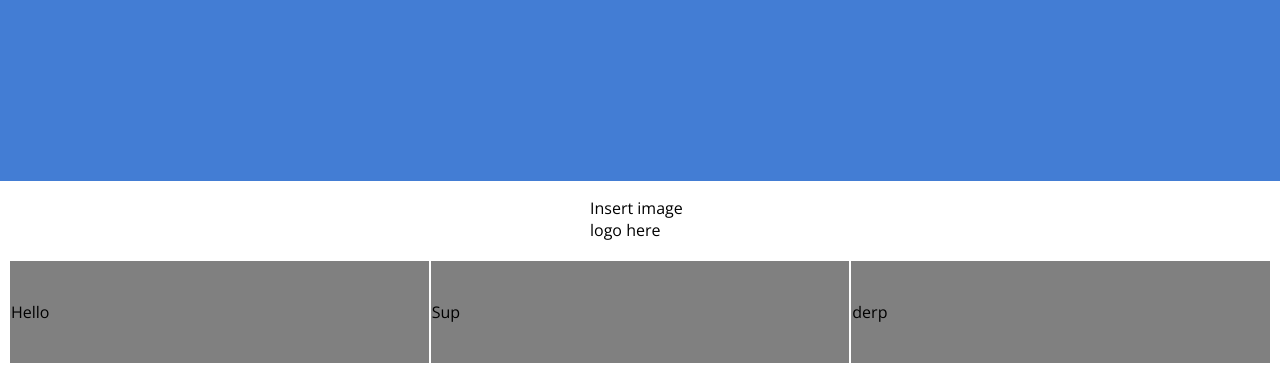
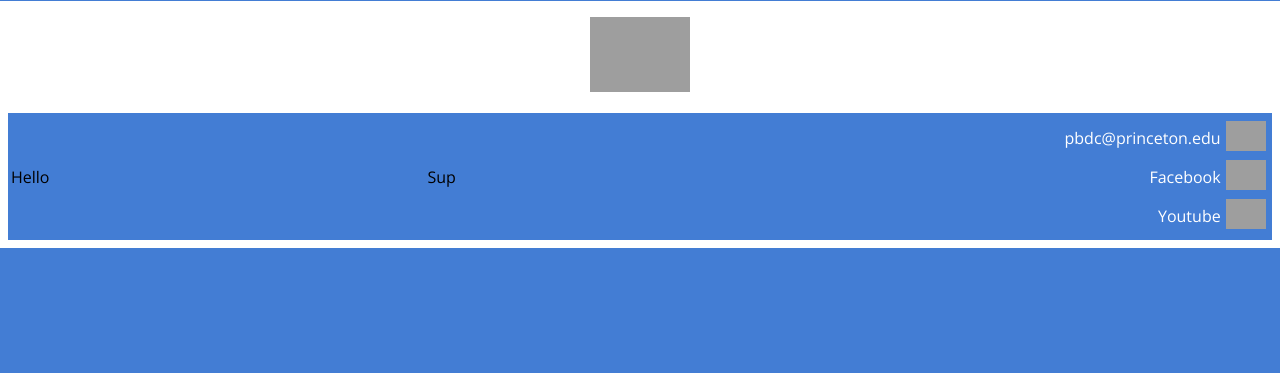
Before and after one commit to katelee168/pb-competition, a PHP site: page /index.html in a window 1280 px wide. Shown: the part 3205-3578 px from the top of the page. After the commit the page ends 3453 px from the top, so only its background shows below. Run offline with PHP 8.4, Linux system fonts and the light colour scheme; some libraries are stand-ins or nearby versions; grey boxes are pictures that could not be loaded.

Commit message:
pre asking neil for help. still working on rules section, some work done on the footer

```diff
--- a/ballroom.css
+++ b/ballroom.css
@@ -15,12 +15,12 @@ h1 {
 }
 
 #circle {
-    width: 70px;
+    /*width: 70px;
     height: 70px;
     padding-left: 10px;
     padding-top: 10px;
-    border-radius: 40px;
-    background-color: white;
+    border-radius: 40px; */
+    background-color: black;
 }
 
 /* Navigation bar */
@@ -184,6 +184,7 @@ li {
 /* Footer tags*/
 #footer-table {
 	width:100%;
+	background-color: #437DD4;
 }
 
 #footer-table-logo {
@@ -193,9 +194,20 @@ li {
 
 .footer-table-td {
 	width:33%;
-	background-color: grey;
 	float:center;
 	height: 100px;
+}
+
+#footer-table-right {
+	text-align: right;
+	width:50%;
+	margin-left: 50%;
+
+	color: white;
+}
+
+#footer-table img {
+	height:30px;
 }
 
 /* Common fields to registration and login*/
@@ -301,22 +313,23 @@ span {
 }
 /* http://colorschemedesigner.com/csd-3.5/#0n31Ow0w0w0w0*/
 
-/* Rules from generator */
+/* Rules */
 ul#tabs {
         list-style-type: none;
-        /*width: 50%;*/
-		margin-left: 25%;
+        /*width: 50%;
+		margin-left: 25%;*/
 		margin-bottom: 6px;
       }
       ul#tabs li {
         display: inline;
       }
       ul#tabs li a {
+      	display:inline;
         font-size: 110%;
         color: white;
         background-color: #263e6e;
-        padding: 0.3em 1em;
-        margin: 0 -0.39em 0 0;
+        /*padding: 0.3em 1em;
+        margin: 0 -0.39em 0 0;*/
         text-decoration: none;
       }
       ul#tabs li a:hover {
@@ -327,14 +340,14 @@ ul#tabs {
         color: white;
         background-color: #437DD4;
         font-weight: normal;
-        padding: 0.3em 1em 0.38em 1em;
+        /*padding: 0.3em 1em 0.38em 1em;*/
       }
       div.tabContent {
       	width: 50%;
         color: grey;
         background-color: white;
 
-        border-radius: 	5px;
+        border-radius: 5px;
         padding: 1em;
         margin-left: 25%;
       }
--- a/index.html
+++ b/index.html
@@ -84,11 +84,12 @@
     <body onload="init()">
     	<div id="menu">
     		<ul>
-    			<li><a class="nav" href="index.html">Princeton Competition</a></li>
-	    		<li><a class="nav" href="http://www.o2cm.com/forms/entry.asp?event=pbd">REGISTER</a></li>
+    			<li><a class="nav" href="#main">Princeton Competition</a></li>
+	    		<li><a class="nav" href="http://www.o2cm.com/forms/entry.asp?event=pbd" target="_blank">REGISTER</a></li>
 	    		<li><a class="nav" href="#sch">SCHEDULE</a></li>
 	    		<li><a class="nav" href="#rules">RULES</a></li>
 	    		<li><a class="nav" href="#directions">DIRECTIONS</a></li>
+          <li><a class="nav" href="#housing">HOUSING</a></li>
 	    		<li><a class="nav" href="http://princeton.edu/~pbdc">PRINCETON TEAM</a></li>
     		</ul>
     	</div>
@@ -108,7 +109,7 @@
                     </tr>
                 </table>
                 <h1>SATURDAY OCTOBER 18 2014</h1>
-                <a href="http://www.o2cm.com/forms/entry.asp?event=pbd"><div id="submit">Register</div></a>
+                <a href="http://www.o2cm.com/forms/entry.asp?event=pbd" target="_blank"><div id="submit">Register</div></a>
             </div>
     	</div>
         <div id="sch" class="home-blocks">
@@ -366,31 +367,31 @@
                     <table>
                       <tr>
                         <td id="housing-pic">
-                          <a href="www.nassauinn.com"><img src="hotel.png" width=150>
+                          <a href="http://www.nassauinn.com" target="_blank"><img src="hotel.png" width=150>
                           <div id="housing-pic-over">Nassau Inn</div></a>
                         </td>
                         <td id="housing-pic">
-                          <a href="www.princetonmarriott.com"><img src="hotel.png" width=150>
+                          <a href="http://www.princetonmarriott.com" target="_blank"><img src="hotel.png" width=150>
                           <div id="housing-pic-over">Marriott</div></a>
                         </td>
                       </tr>
                       <tr>
                         <td id="housing-pic">
-                          <a href="www.princeton.hamptoninn.com"><img src="hotel.png" width=150>
+                          <a href="http://www.princeton.hamptoninn.com" target="_blank"><img src="hotel.png" width=150>
                           <div id="housing-pic-over">Hampton Inn</div></a>
                         </td>
                         <td id="housing-pic">
-                          <a href="www.hiprinceton.com"><img src="hotel.png" width=150>
+                          <a href="http://www.hiprinceton.com" target="_blank"><img src="hotel.png" width=150>
                           <div id="housing-pic-over">Holiday Inn</div></a>
                         </td>
                       </tr>
                       <tr>
                         <td id="housing-pic">
-                          <a href="princeton.hyatt.com"><img src="hotel.png" width=150>
+                          <a href="http://princeton.hyatt.com" target="_blank"><img src="hotel.png" width=150>
                           <div id="housing-pic-over">Hyatt</div></a>
                         </td>
                         <td id="housing-pic">
-                          <a href="www.princeton.doubletree.com"><img src="hotel.png" width=150>
+                          <a href="http://www.princeton.doubletree.com" target="_blank"><img src="hotel.png" width=150>
                           <div id="housing-pic-over">Double Tree</div></a>
                         </td>
                       </tr>
@@ -405,12 +406,27 @@
     <footer>
     	<table id="footer-table">
     		<tr>
-    			<p id="footer-table-logo">Insert image logo here</p>
+    			<p id="footer-table-logo"><img src="dancing-tiger.png" width="100px"></p>
     		</tr>
     		<tr>
     			<td class="footer-table-td">Hello</td>
     			<td class="footer-table-td">Sup</td>
-    			<td class="footer-table-td">derp</td>
+    			<td>
+            <table id="footer-table-right">
+              <tr>
+                <td>pbdc@princeton.edu</td>
+                <td><img src="white-envelope.png"></td>
+              </tr>
+              <tr>
+                <td>Facebook</td>
+                <td><img src="facebook.png"></td>
+              </tr>
+              <tr>
+                <td>Youtube</td>
+                <td><img src="youtube.png"></td>
+              </tr>
+            </table>
+          </td>
     		</tr>
     	</table>
     </footer>
```
